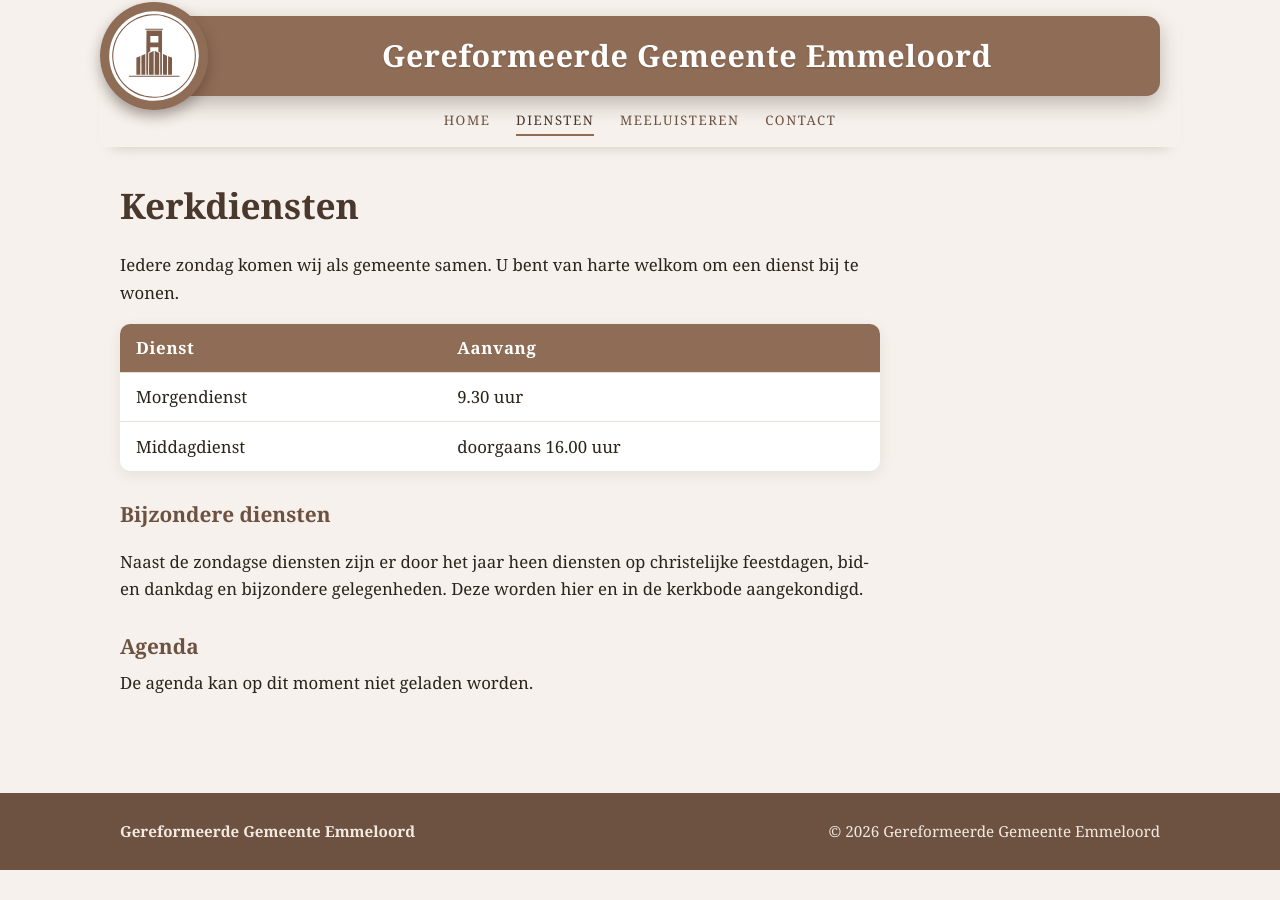
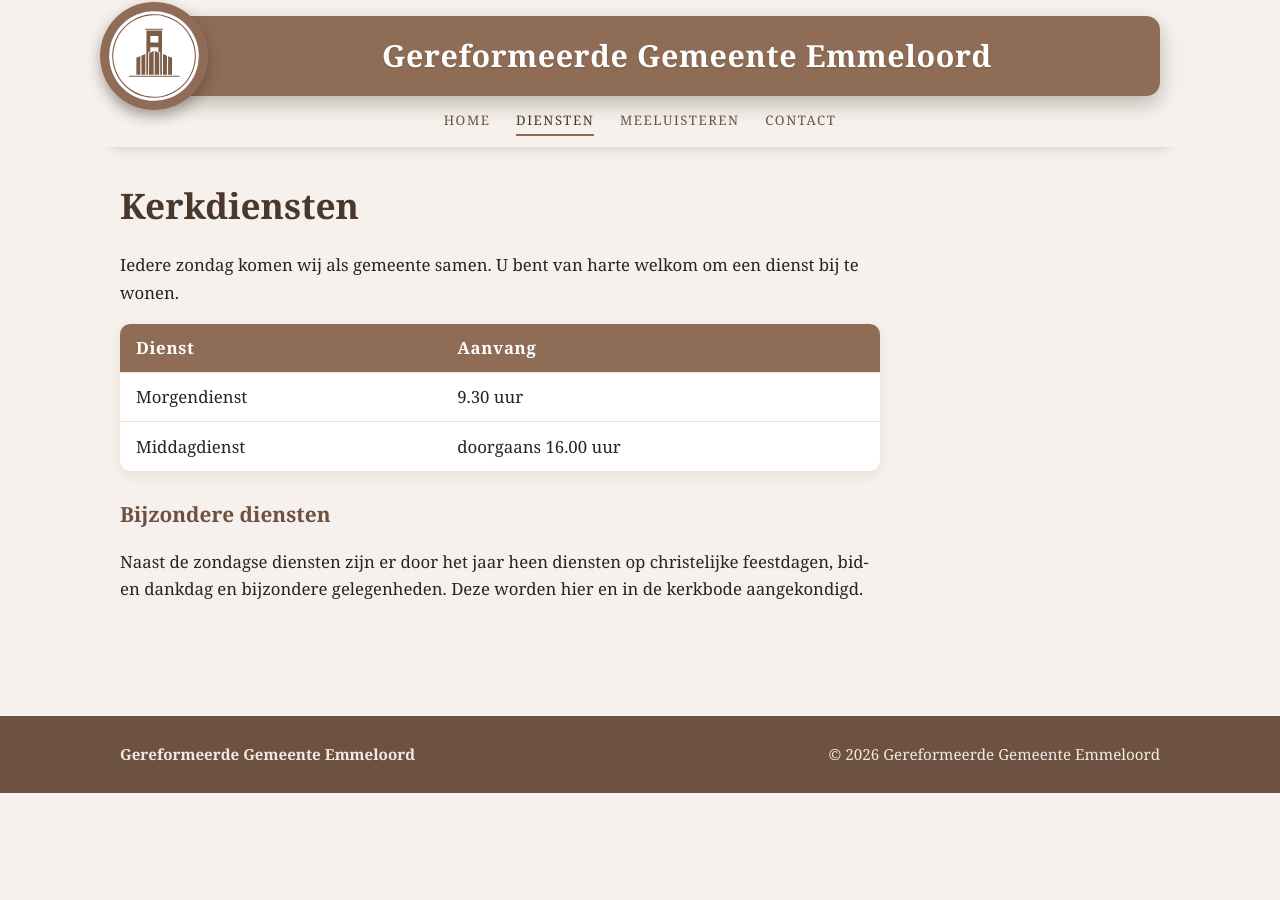
Before and after one commit to Kathedra/gergememmeloord, a Jekyll site: the page built from diensten.md, in a window 1280 px wide. Built offline with Jekyll 4.4.1, drawn with Linux system fonts in a browser that asks for light colours; part of the change alters nothing that is shown.

```diff
--- a/_config.yml
+++ b/_config.yml
@@ -30,7 +30,8 @@ collections:
 # Let op: de feed-server moet CORS toestaan
 # (Access-Control-Allow-Origin: *), omdat de browser van de bezoeker
 # hem rechtstreeks ophaalt.
-ical_feed: "https://bin.zandijk.xyz/ics/8304CV-11.ics"
+# ical_feed: "https://bin.zandijk.xyz/ics/8304CV-11.ics"
+ical_feed: ""
 
 exclude:
   - README.md
```
